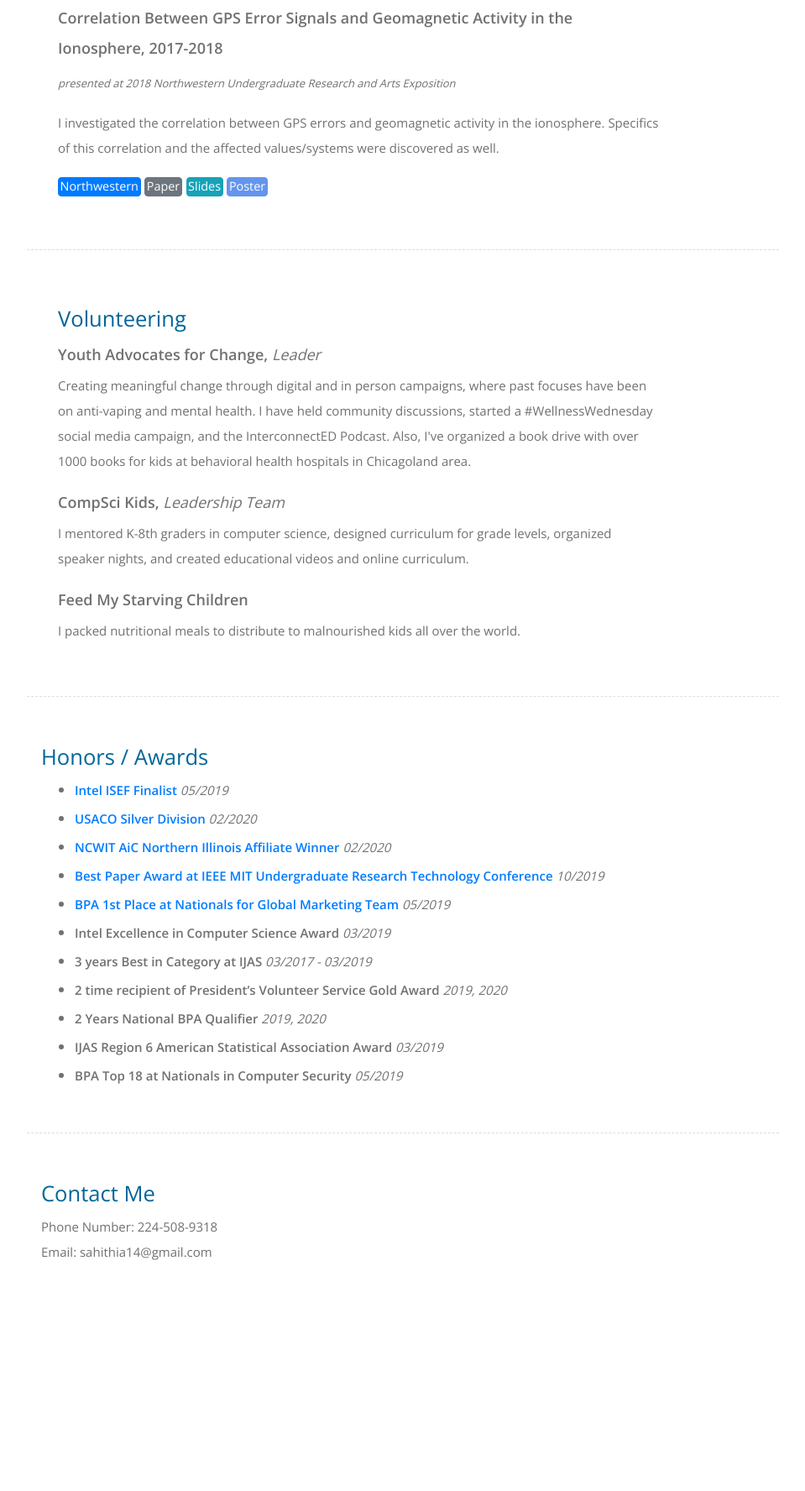
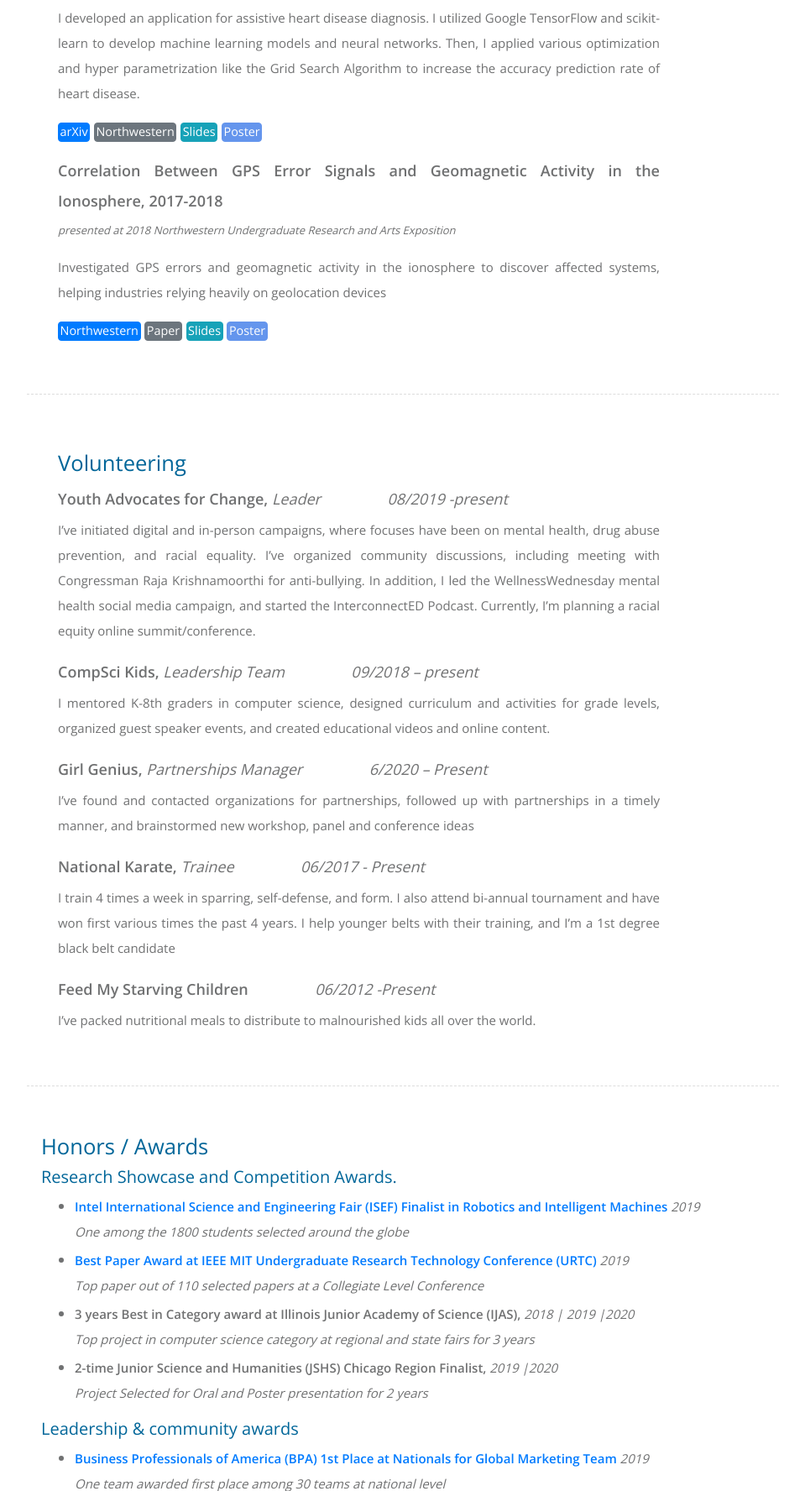
Before and after one commit to sahithiankireddy14/sahithiankireddy14.github.io, a plain HTML site: page index.html in a window 1280 px wide. Shown: the part 1024-2800 px from the top of the page at 84% size, without its empty margins (269-1228 px from the left). Before the commit the page ends 2571 px from the top, so only its background shows below. Drawn offline with nearby package versions, Linux system fonts and the light colour scheme.

Commit message:
Update index.html
update with new content

```diff
--- a/index.html
+++ b/index.html
@@ -93,15 +93,15 @@
    </main>
 
          <!-- About Section -->
-          <div class="tm-section-wrap bg-white">
+          <div class="tm-section-wrap bg-white text-justify">
             <section id="about" class="row tm-section ">
               <div class="col-xl-12">
                 <div class="w-100 tm-double-border-1 tm-border-gray ">
                   <div class="tm-double-border-2 tm-border-gray tm-box-pad">
                     <div class="tm-section-half">
                         <h2 class="tm-section-title tm-color-primary mb-2">About Me</h2>
-                        <p class="mb-3 des" id = "aboutme">
-                          <b>I’m, Sahithi</b> a high school senior at James B. Conant High School. I have a passion for research, computer science and societal change. Since freshman year, I've participated in national competitions for research, won multiple awards, and my papers are published or pending publication. I'm also actively part of Women in STEM organizations such as Girls Who Code and NCWIT. On the side, I train in martial arts and love to cook.
+                        <p class="mb-3 des " id = "aboutme">
+                          <b>I’m, Sahithi</b> a high school senior at James B. Conant High School. I have a passion for research, computer science and healthcare. Since freshman year, I've participated in state or national competitions for research and won multiple awards. My papers are published in arXiv and pending publication in IEEE Xplore.  For my research, I developed artificial intelligence (AI) diagnostic tools. I hope to continue similar projects in college to build assistive tools for healthcare, especially for those in resource-constrained areas. I’m also eager to address social issues in my community and led a mental-health awareness campaign in addition to organizing a book drive for hospitalized children. On the side, I train in martial arts and love to cook.
                          </p>
                         <p class="mb-0" id="cv">
                           Here's my <a href="https://github.com/sahithiankireddy14/sahithiankireddy14.github.io/blob/main/pdf%20files/Sahithi_Ankireddy_Resume_Nov.pdf" style="color: #7a92fa;font-style: normal"> CV </a> and my
@@ -117,7 +117,7 @@
 
 
          <!-- Research Section -->
-          <div class="tm-section-wrap bg-white">
+          <div class="tm-section-wrap bg-white text-justify ">
             <section id="papers" class="row tm-section ">
               <div class=" col-xl-12 ">
                 <div class="w-100 tm-double-border-1 tm-border-gray ">
@@ -131,7 +131,7 @@
                             <i class="small">presented at 2020 IEEE MIT URTC and will be published in IEEE Xplore Journal as part of proeceedings</i>
                         </p>
                         <p class="des">
-                            The application is designed to take in 2D MRI images and will then detect and segment the tumor using a convolutional neural network. Specifically, I implemented a Mask R CNN segmentation model through transfer learning. I also used Google Cloud VM Services to train and validate the model.
+                            The application is designed to take in 2D MRI images and will then detect and segment the tumor using a convolutional neural network. Specifically, I implemented a Mask R CNN segmentation model through transfer learning. I also used Google Cloud Services for 6 vCPUs and 60 GB memory Linux server running Ubuntu to train the neural network.
                         </p>
                        <div  class="pappers mb-3" >
                          <a role="button" target="_blank"  href="https://arxiv.org/abs/2011.08185"
@@ -144,13 +144,14 @@
                        <p class="mb-1">
                          <b>Diagnosis of Heart Disease Using Machine Learning and Deep Neural Networks, 2018-2019</b> <br>
                        </p>
-                                               <p class="publication">
-                                                   <i class="small">presented at 2019 IEEE MIT URTC and Northwestern Undergraduate Research and Arts Exposition</i>
+                        <p class=" d-flex ">
+                         <i class="small ">presented at 2019 IEEE MIT URTC and Northwestern Undergraduate Research and Arts Exposition. It’s pending publication in IEEE Xplore as part of proceedings.</i>
                           </p>
                           <p class="des">
-                                                  I used Google TensorFlow and scikit-learn to develop machine learning models and neural networks.
-                                                  I applied various optimization and hyper parametrization techniques to increase the accuracy prediction rate of heart disease.
-                                                  At the end, I created an application for assisted heart disease diagnosis, where doctors get input a patient's lab data and immediately get a result.
+                            I developed an application for assistive heart disease diagnosis. I utilized Google
+                            TensorFlow and scikit-learn to develop machine learning models and neural networks.
+                            Then, I applied various optimization and hyper parametrization like the Grid Search Algorithm to increase the accuracy prediction rate of heart disease.
+
                           </p>
                        <div class="pappers  mb-3" >
                          <a role="button" target="_blank"  href="https://arxiv.org/abs/2007.12998" class="papers-btn pbtn1 btn-outline-primary btn-sm">arXiv</a>
@@ -165,12 +166,13 @@
                        <p class="mb-1">
                        <b>Correlation Between GPS Error Signals and Geomagnetic Activity in the Ionosphere, 2017-2018</b> <br>
                       </p>
-                        <p class="publication">
+                        <p class="publication d-flex">
                             <i class="small">presented at 2018 Northwestern Undergraduate Research and Arts Exposition</i>
                         </p>
                        <p class="des">
-                          I investigated the correlation between GPS errors and geomagnetic activity in the ionosphere.
-                           Specifics of this correlation and the affected values/systems were discovered as well.
+                          Investigated GPS errors and geomagnetic
+                           activity in the ionosphere to discover affected systems,
+                           helping industries relying heavily on geolocation devices
                        </p>
                        <div class="pappers  mb-3" >
                            <a role="button" target="_blank"  href="https://expo.undergradresearch.northwestern.edu/presentations/2018/correlation-between-GPS-error-signals-and-geomagnetic-activity-in-the-ionosphere/" class="papers-btn pbtn1 btn-outline-secondary">Northwestern</a>
@@ -194,7 +196,7 @@
 
 
          <!-- VOLUNTEERING  Section -->
-          <div class="tm-section-wrap bg-white">
+          <div class="tm-section-wrap bg-white text-justify">
             <section id="volunteer" class="row tm-section ">
               <div class=" col-xl-12 ">
                 <div class="w-100 tm-double-border-1 tm-border-gray ">
@@ -202,28 +204,60 @@
                     <div class="tm-section-half">
                         <h2 class="tm-section-title tm-color-primary mb-2">Volunteering</h2>
                         <p class="mb-1">
-                        <b>Youth Advocates for Change,</b><span style="font-style: italic"> Leader</span> <br>
+                        <b>Youth Advocates for Change,</b><span style="font-style: italic"> Leader   &nbsp; &nbsp;&nbsp; &nbsp;&nbsp; &nbsp;&nbsp; &nbsp;&nbsp; &nbsp;
+                           08/2019 -present</span> <br>
                         </p>
                         <p class="des">
-                            Creating meaningful change through digital and in person campaigns, where past focuses have been on anti-vaping and mental health.
-                            I have held community discussions, started a #WellnessWednesday social media campaign, and the InterconnectED Podcast. Also, I've organized
-                            a book drive with over 1000 books for kids at behavioral health hospitals in Chicagoland area.
+                            I’ve initiated digital and in-person campaigns, where focuses have been on mental health,
+                            drug abuse prevention, and racial equality. I’ve organized community discussions, including
+                             meeting with Congressman Raja Krishnamoorthi for anti-bullying. In addition, I led the WellnessWednesday
+                              mental health social media campaign, and started the InterconnectED Podcast.
+                             Currently, I’m planning a racial equity online summit/conference.
                         </p>
 
                         <p class="mb-1">
-                        <b>CompSci Kids,</b><span style="font-style: italic"> Leadership Team</span>
+                        <b>CompSci Kids,</b><span style="font-style: italic"> Leadership Team   &nbsp; &nbsp;&nbsp; &nbsp;&nbsp; &nbsp;&nbsp; &nbsp;&nbsp; &nbsp;
+                           09/2018 – present  </span>
                         </p>
 
                         <p class="des">
-                            I mentored K-8th graders in computer science, designed curriculum for grade levels, organized speaker nights, and created educational videos and online curriculum.
+                            I mentored K-8th graders in computer science, designed curriculum and activities for grade levels,
+                            organized guest speaker events, and created educational videos and online content.
                         </p>
 
                         <p class="mb-1">
-                            <b>Feed My Starving Children</b>
+                        <b>Girl Genius,</b><span style="font-style: italic"> Partnerships Manager   &nbsp; &nbsp;&nbsp; &nbsp;&nbsp; &nbsp;&nbsp; &nbsp;&nbsp; &nbsp;
+                           6/2020 – Present  </span>
                         </p>
 
                         <p class="des">
-                            I packed nutritional meals to distribute to malnourished kids all over the world.
+                          I’ve found and contacted organizations for partnerships, followed up with
+                            partnerships in a timely manner, and brainstormed new workshop, panel and
+                            conference ideas
+
+                        </p>
+
+
+                        <p class="mb-1">
+                        <b>National Karate,</b><span style="font-style: italic"> Trainee   &nbsp; &nbsp;&nbsp; &nbsp;&nbsp; &nbsp;&nbsp; &nbsp;&nbsp; &nbsp;
+                           06/2017 - Present  </span>
+                        </p>
+
+                        <p class="des">
+                          I train 4 times a week in sparring, self-defense, and form.
+                          I also attend bi-annual tournament and have won first various times the past 4 years.
+                           I help younger belts with their training, and I’m a 1st degree black belt candidate
+
+                        </p>
+
+
+                        <p class="mb-1">
+                            <b>Feed My Starving Children</b> <span style="font-style: italic">  &nbsp; &nbsp;&nbsp; &nbsp;&nbsp; &nbsp;&nbsp; &nbsp;&nbsp; &nbsp;
+                               06/2012 -Present   </span>
+                        </p>
+
+                        <p class="des">
+                            I’ve packed nutritional meals to distribute to malnourished kids all over the world.
                         </p>
 
 
@@ -239,43 +273,24 @@
 
 
          <!-- Awards  Section -->
-          <div class="tm-section-wrap bg-white">
+          <div class="tm-section-wrap bg-white text-justify">
             <section id="awards" class="row tm-section ">
               <div class=" col-xl-12 ">
                 <div class="w-100 tm-double-border-1 tm-border-gray ">
                   <div class="tm-double-border-2 tm-border-gray tm-box-pad">
                     <div class="tm-section-half mt-0 p-0">
-                        <h2 class="tm-section-title tm-color-primary mb-2">Honors / Awards </h2>
+                        <h2 class="tm-section-title  tm-color-primary mb-2">Honors / Awards </h2>
+
+                        <h5 class=" tm-color-primary mb-2">Research Showcase and Competition Awards.   </h5>
                         <ul id="award">
                              <li>
                                  <p class="mb-1 des">
 
                                  <a target="_blank" href="https://abstracts.societyforscience.org/Home/FullAbstract?Category=Any%20Category&Finalist=Ankireddy&AllAbstracts=True&FairCountry=Any%20Country&FairState=Any%20State&ProjectId=17847">
-                                     <span>  <b> Intel ISEF Finalist </b> </span> </a>
-                                 <span style="font-style: italic"> 05/2019</span> <br>
+                                     <span>  <b>	Intel International Science and Engineering Fair (ISEF) Finalist in Robotics and Intelligent Machines  </b> </span> </a>
+                                 <span style="font-style: italic"> 2019</span> <br>  <span style="font-style: italic">One among the 1800 students selected around the globe</span> <br>
                                  </p>
 
-
-                             </li>
-
-                             <li>
-
-                                 <p class="mb-1 des">
-                                     <a target="_blank" href="http://www.usaco.org/current/data/feb20_bronze_results.html">
-                                         <span>  <b> USACO Silver Division </b> </span> </a>
-                                     <span style="font-style: italic"> 02/2020</span> <br>
-                                 </p>
-
-                             </li>
-
-                             <li>
-                                 <p class="mb-1 des">
-
-                                     <a target="_blank" href="https://www.aspirations.org/user/144121">
-                                         <span>  <b> NCWIT AiC Northern Illinois Affiliate Winner</b> </span> </a>
-
-                                     <span style="font-style: italic"> 02/2020</span> <br>
-                                 </p>
 
                              </li>
 
@@ -285,65 +300,129 @@
                                  <p class="mb-1 des">
 
                                      <a target="_blank" href=" https://tinyurl.com/yxvgg7a5">
-                                         <span>  <b> Best Paper Award at IEEE MIT Undergraduate Research Technology Conference</b> </span> </a>
+                                         <span>  <b>	Best Paper Award at IEEE MIT Undergraduate Research Technology Conference (URTC) </b> </span> </a>
+                                     </b><span style="font-style: italic"> 2019</span> <br>
+                                      <span style="font-style: italic">Top paper out of 110 selected papers at a Collegiate Level Conference</span> <br>
+                                 </p>
+
+
+                             </li>
+
+                             <li>
+                                 <p class="mb-1 des">
+
+                                         <span>  <b>	3 years Best in Category award at Illinois Junior Academy of Science (IJAS), </b> </span>
+                                     </b><span style="font-style: italic"> 2018 | 2019 |2020</span> <br>
+                                      <span style="font-style: italic">Top project in computer science category at regional and state fairs for 3 years</span> <br>
+                                 </p>
+                             </li>
+
+                             <li>
+                                 <p class="mb-1 des">
+
+                                         <span>  <b>	2-time Junior Science and Humanities (JSHS) Chicago Region Finalist,  </b> </span>
+                                     </b><span style="font-style: italic">  2019 |2020</span> <br>
+                                      <span style="font-style: italic">Project Selected for Oral and Poster presentation for 2 years </span> <br>
+                                 </p>
+                             </li>
+                           </ul>
+
+
+                             <h5 class=" tm-color-primary mb-2">Leadership & community awards </h5>
+                         <ul id="award">
+
+                           <li>
+                              <p class="mb-1 des">
+                                <a target="_blank" href=" https://adc.d211.org/Page/7939">
+                                      <span>  <b> Business Professionals of America (BPA) 1st Place at Nationals for Global Marketing Team    </b> </span> </a>
+
+                                <span style="font-style: italic"> 2019</span> <br>
+                                <span style="font-style: italic">  One team awarded first place among 30 teams at national level</span>
+                              </p>
+                           </li>
+
+                           <li>
+                               <p class="mb-1 des">
+
+                                       <span>  <b>	2-time National BPA Qualifier</b> </span>
+                                   </b><span style="font-style: italic"> 2019, 2020</span> <br>
+                                    <span style="font-style: italic">  Qualified for nationals in tech and marketing events </span> <br>
+                               </p>
+                           </li>
+
+                           <li>
+                               <p class="mb-1 des">
+
+                                       <span>  <b>	2-time recipient of President’s Volunteer Service Gold Award </b> </span>
+                                   </b><span style="font-style: italic"> 2019, 2020</span> <br>
+                                    <span style="font-style: italic">  Completed 350+ hours of volunteer service for various community causes. </span> <br>
+                               </p>
+                           </li>
+
+                         </ul>
+
+
+                           <h5 class=" tm-color-primary mb-2">Computing awards:  </h5>
+                         <ul id="award">
 
 
 
 
-                                     </b><span style="font-style: italic">10/2019</span> <br>
-                                 </p>
 
-
-                             </li>
-                              <li>
-                                 <p class="mb-1 des">
-                                   <a target="_blank" href=" https://adc.d211.org/Page/7939">
-                                         <span>  <b> BPA 1st Place at Nationals for Global Marketing Team</b> </span> </a>
-
-                                   <span style="font-style: italic"> 05/2019</span> <br>
-                                 </p>
-                             </li>
-
-
-                             <li>
-                                 <p class="mb-1 des">
-                                     <b>Intel Excellence in Computer Science Award  </b><span style="font-style: italic"> 03/2019</span> <br>
-                                 </p>
-
-                             </li>
 
                              <li>
 
                                  <p class="mb-1 des">
-                                     <b>3 years Best in Category at IJAS  </b><span style="font-style: italic"> 03/2017 - 03/2019 </span> <br>
+                                     <a target="_blank" href="http://www.usaco.org/current/data/feb20_bronze_results.html">
+                                         <span>  <b>	USA Computing Olympiad (USACO) Silver Division     </b> </span> </a>
+                                     <span style="font-style: italic"> 2020</span> <br>
+                                      <span style="font-style: italic">Scored 846 out of 1000 and officially qualified for Silver Division </span>
                                  </p>
 
                              </li>
 
                              <li>
                                  <p class="mb-1 des">
-                                     <b>2 time recipient of President’s Volunteer Service Gold Award </b><span style="font-style: italic"> 2019, 2020</span> <br>
+
+                                     <a target="_blank" href="https://www.aspirations.org/user/144121">
+                                         <span>  <b> National Center for Women in Technology (NCWIT) Aspirations in Computing Northern Illinois Affiliate Winner</b> </span> </a>
+
+                                     <span style="font-style: italic"> 2020</span> <br>
+                                      <span style="font-style: italic"> Award honors students for computing-related accomplishments, leadership ability and academic performance </span> <br>
                                  </p>
+
                              </li>
+
+
+
+
+
                              <li>
                                  <p class="mb-1 des">
-                                     <b>2 Years National BPA Qualifier </b><span style="font-style: italic"> 2019, 2020</span> <br>
+                                     <b>Intel Excellence in Computer Science Award  </b>
+                                     <span style="font-style: italic"> 2019</span> <br>
+                                      <span style="font-style: italic">Selected by Intel as top CS project in Chicago regional fair </span> <br>
                                  </p>
+
                              </li>
 
                              <li>
                                  <p class="mb-1 des">
-                                     <b>IJAS Region 6 American Statistical Association Award </b><span style="font-style: italic"> 03/2019</span> <br>
+                                     <b>	IJAS Region 6 American Statistical Association Award  </b>
+                                     <span style="font-style: italic"> 2019</span> <br>
+
                                  </p>
-
 
                              </li>
 
 
                              <li>
                                  <p class="mb-1 des">
-                                     <b>BPA Top 18 at Nationals in Computer Security  </b><span style="font-style: italic"> 05/2019</span> <br>
+                                     <b>	BPA Top 18 at Nationals in Computer Security   </b>
+                                     <span style="font-style: italic"> 2019</span> <br>
+
                                  </p>
+
                              </li>
 
 
@@ -359,7 +438,7 @@
          <!--End Awards Section -->
 
    <!-- Contact Section -->
-          <div class="tm-section-wrap bg-white">
+          <div class="tm-section-wrap bg-white text-justify">
             <section id="contact" class="row tm-section ">
               <div class=" col-xl-12 ">
                 <div class="w-100 tm-double-border-1 tm-border-gray ">
```
Lines whose indentation alone changed are shown as unchanged.
